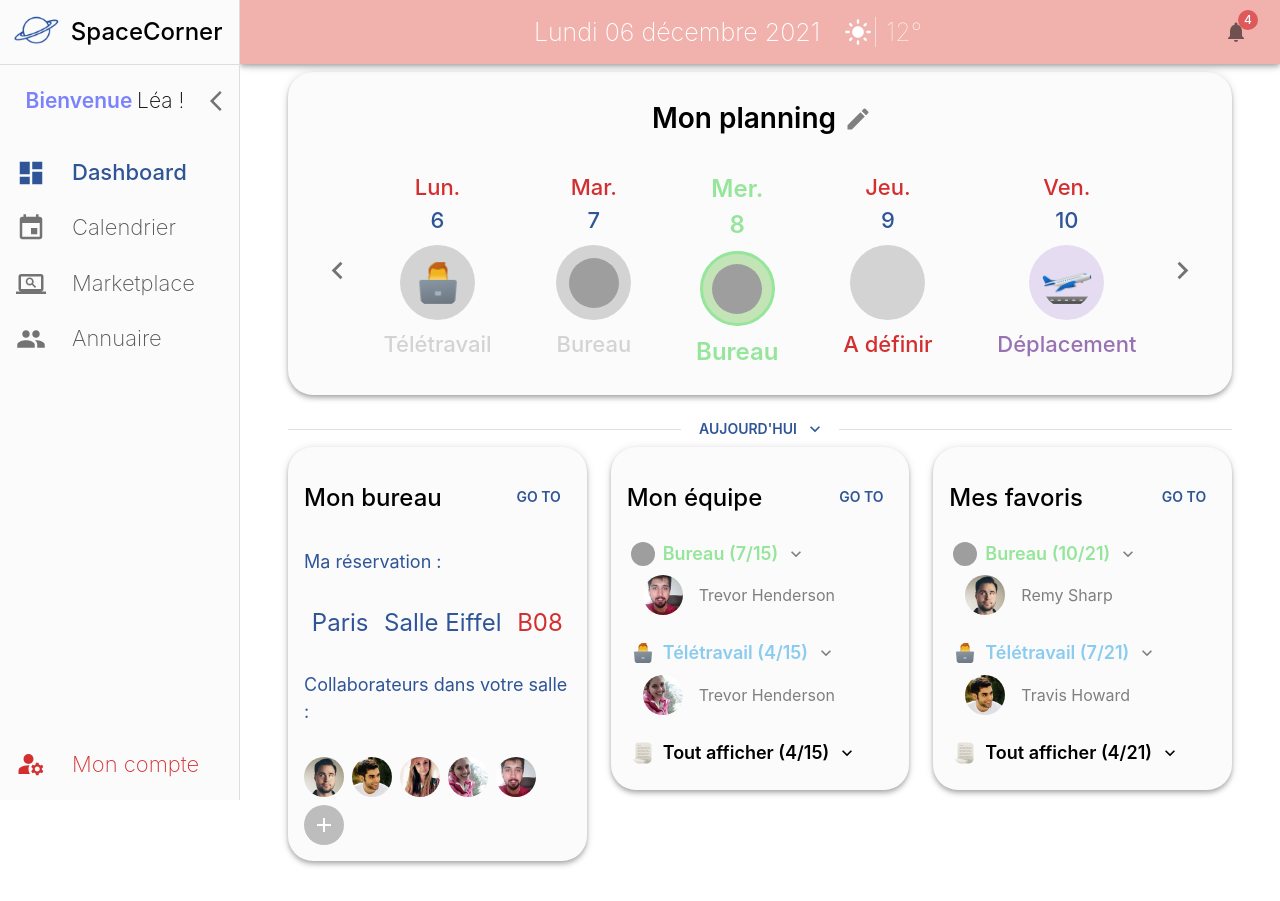
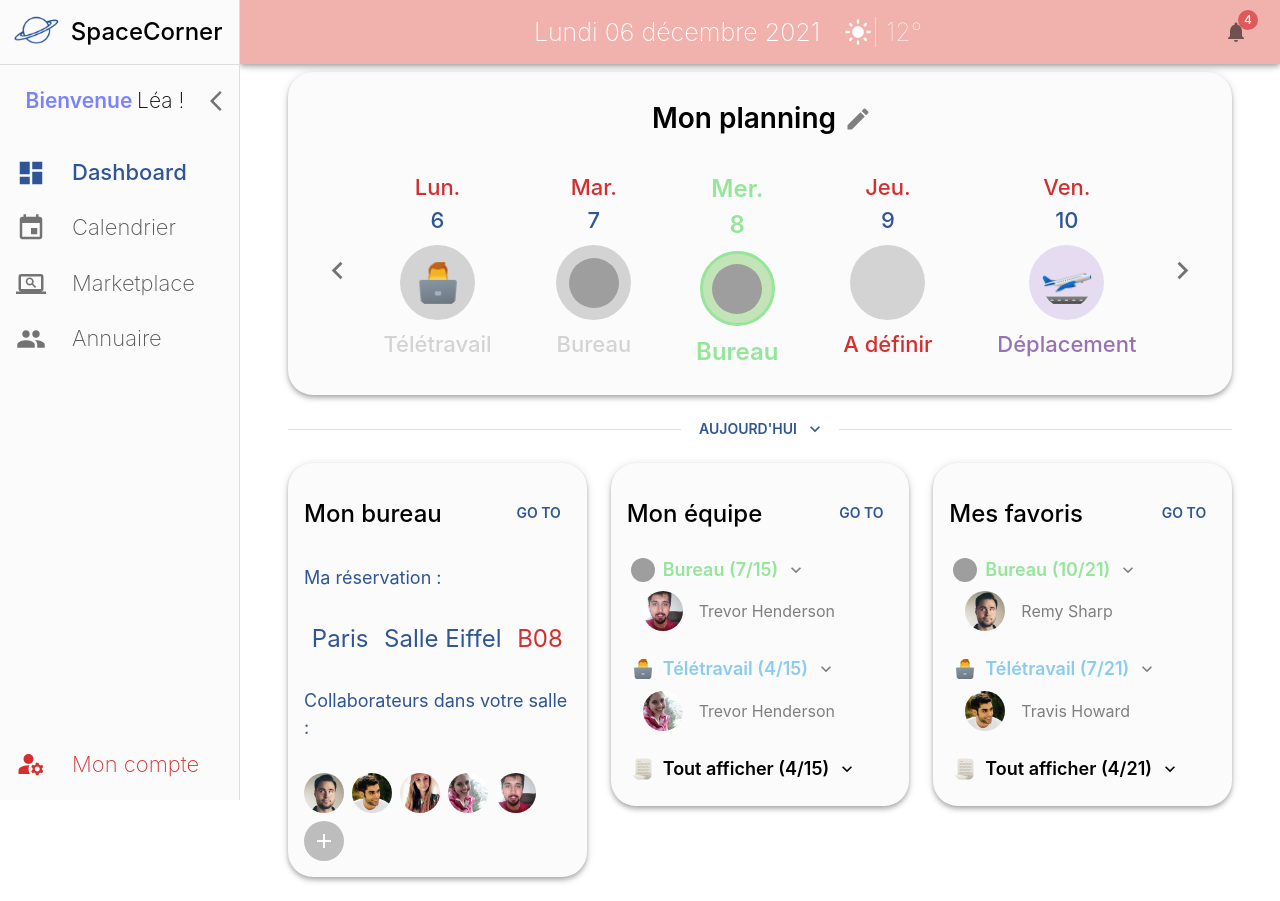
Before and after one commit to WBPierre/Ceercle, a React (Create React App) app in the folder frontend/: page /app in a window 1280 px wide. Built offline with nearby package versions, Linux system fonts and the light colour scheme; grey boxes are pictures that could not be loaded; a web font is replaced by a local one.

Commit message:
Adding space to separator

```diff
--- a/frontend/src/views/app/Dashboard.js
+++ b/frontend/src/views/app/Dashboard.js
@@ -71,7 +71,7 @@ export default function Dashboard(props) {
                         </Grid>
                     </Paper>
                 </Grid>
-                <Grid item xs={12}>
+                <Grid item xs={12} mb={2}>
                     <Grid container direction={"row"} justifyContent={"center"} alignItems={"center"}>
                         <Grid item xs={5}>
                             <Divider/>
```
